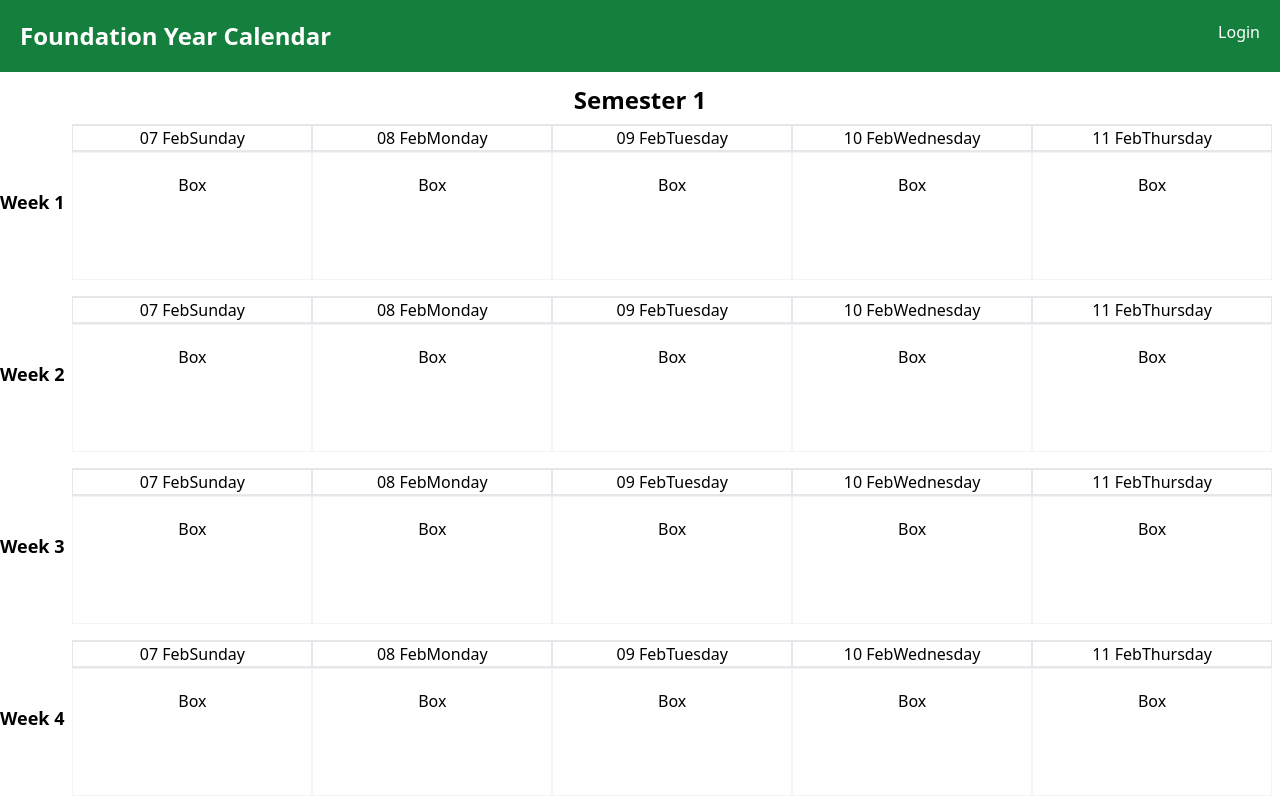
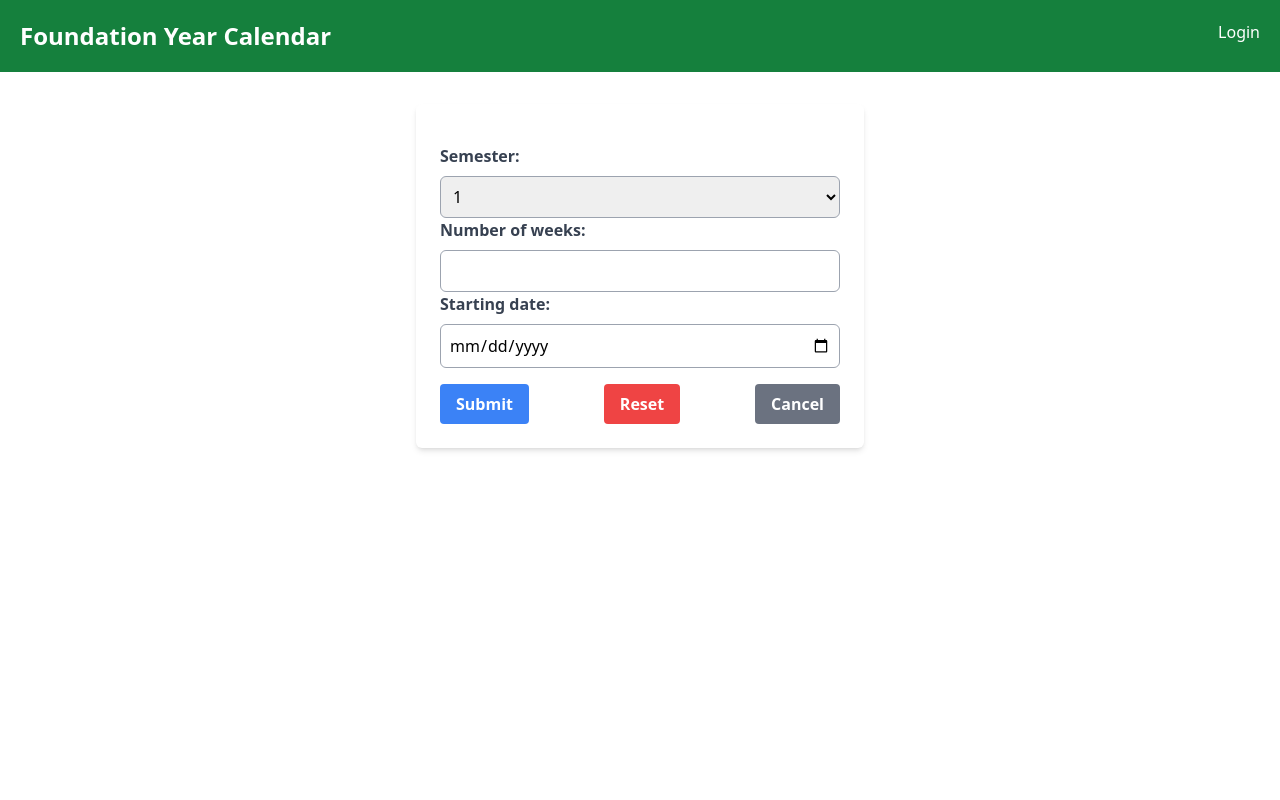
Before and after one commit to iSolate77/Calendar, a React (Create React App) app: page / in a window 1280 px wide. Shown: the top 800 px of the page. Built offline with nearby package versions, Linux system fonts and the light colour scheme; the HTML template or start-up script is replaced by a standard one.

Commit message:
added input box. TODO: have a button on the navbar to toggle input box

```diff
--- a/src/App.jsx
+++ b/src/App.jsx
@@ -3,11 +3,109 @@ import Semester from './components/Semester'
 import Navbar from './components/Navbar'
 
 export default function App() {
+  const [date, setDate] = React.useState('')
+  const [semester, setSemester] = React.useState('2022-09-11')
+  const [inputVisible, setInputVisible] = React.useState(true)
+  const [weeks, setWeeks] = React.useState('')
+
+
+  const dateHandler = (e) => {
+    e.preventDefault()
+    setDate(e.target.value)
+  }
+
+  const semesterHandler = (e) => {
+    e.preventDefault()
+    setSemester(e.target.value)
+  }
+
+  const submitHandler = (e) => {
+    e.preventDefault()
+    setInputVisible(false)
+  }
+
+  const resetHandler = () => {
+    setDate(null)
+    setSemester(null)
+  }
+
+  const cancelHandler = () => {
+    setInputVisible(false)
+  }
+
+  const weekHandler = (e) => {
+    e.preventDefault()
+    setWeeks(e.target.value)
+  }
+
   return (
-    <div>
+    <div className='h-screen'>
       <Navbar />
-      <Semester number={1}/>
-      <Semester number={2}/>
-    </div>
+      {inputVisible && (
+        <form onSubmit={submitHandler}>
+          <div className="max-w-md mx-auto my-8 bg-white p-6 rounded-md shadow-md">
+            <label htmlFor="semester" className="block text-gray-700 font-bold mt-4 mb-2">
+              Semester:
+            </label>
+            <select
+              id="semester"
+              name="semester"
+              value={semester}
+              onChange={semesterHandler}
+              className="border border-gray-400 p-2 rounded-md w-full"
+            >
+              <option value="1">1</option>
+              <option value="2">2</option>
+            </select>
+            <label htmlFor="week" className="block text-gray-700 font-bold mb-2">
+              Number of weeks:
+            </label>
+            <input
+              type="number"
+              id="weeks"
+              name="weeks"
+              value={weeks}
+              onChange={weekHandler}
+              className="border border-gray-400 p-2 rounded-md w-full"
+            />
+            <label htmlFor="date" className="block text-gray-700 font-bold mb-2">
+              Starting date:
+            </label>
+            <input
+              type="date"
+              id="date"
+              name="date"
+              value={date}
+              onChange={dateHandler}
+              className="border border-gray-400 p-2 rounded-md w-full"
+            />
+            <div className="mt-4 flex justify-between">
+              <button
+                className="bg-blue-500 hover:bg-blue-700 text-white font-bold py-2 px-4 rounded mr-2"
+                type="submit"
+              >
+                Submit
+              </button>
+              <button
+                className="bg-red-500 hover:bg-red-700 text-white font-bold py-2 px-4 rounded mr-2"
+                type="button"
+                onClick={resetHandler}
+              >
+                Reset
+              </button>
+              <button
+                className="bg-gray-500 hover:bg-gray-700 text-white font-bold py-2 px-4 rounded"
+                type="button"
+                onClick={cancelHandler}
+              >
+                Cancel
+              </button>
+            </div>
+          </div>
+        </form>
+      )
+      }
+      {!inputVisible && date && semester && <Semester number={semester} date={date} weeks={weeks} />}
+    </div >
   )
 }
--- a/src/components/Day.jsx
+++ b/src/components/Day.jsx
@@ -4,13 +4,17 @@ import moment from 'moment'
 
 export default function Day(props) {
   let days = ['Sunday', 'Monday', 'Tuesday', 'Wednesday', 'Thursday']
-  let date = moment().add(props.number - 1, 'days').format('DD MMM')
+  let date = moment(props.date).add(props.number - 1 + ((props.week - 1) * 7), 'days').format('DD MMM')
   return (
     <>
       <div className='w-15 text-left self-center w-full'>
         <div className='text-center border-y-2 border-x'>
-          {date}
-          {days[props.number - 1]}
+          <div>
+            {date}
+          </div>
+          <div>
+            {days[props.number - 1]}
+          </div>
         </div>
         <div>
           <Box />
--- a/src/components/Semester.jsx
+++ b/src/components/Semester.jsx
@@ -5,10 +5,10 @@ export default function Semester(props) {
 
   const renderWeeks = () => {
     let weeks = []
-    for (let i = 0; i < 16; i++) {
+    for (let i = 0; i < props.weeks; i++) {
       weeks.push(
         <div key={i}>
-          <Week number={i + 1} />
+          <Week number={i + 1} date={props.date} />
         </div>
       )
     }
--- a/src/components/Week.jsx
+++ b/src/components/Week.jsx
@@ -1,5 +1,6 @@
 import React from 'react'
 import Day from './Day'
+import moment from 'moment'
 
 export default function Week(props) {
 
@@ -7,7 +8,7 @@ export default function Week(props) {
     let days = []
     for (let i = 0; i < 5; i++) {
       days.push(
-        <Day number={i + 1} key={i} />
+        <Day number={i + 1} key={i} date={props.date} week={props.number}/>
       )
     }
     return days;
```
Also changed, not shown: 1 other file (tests, documents, lock files or other folders).
